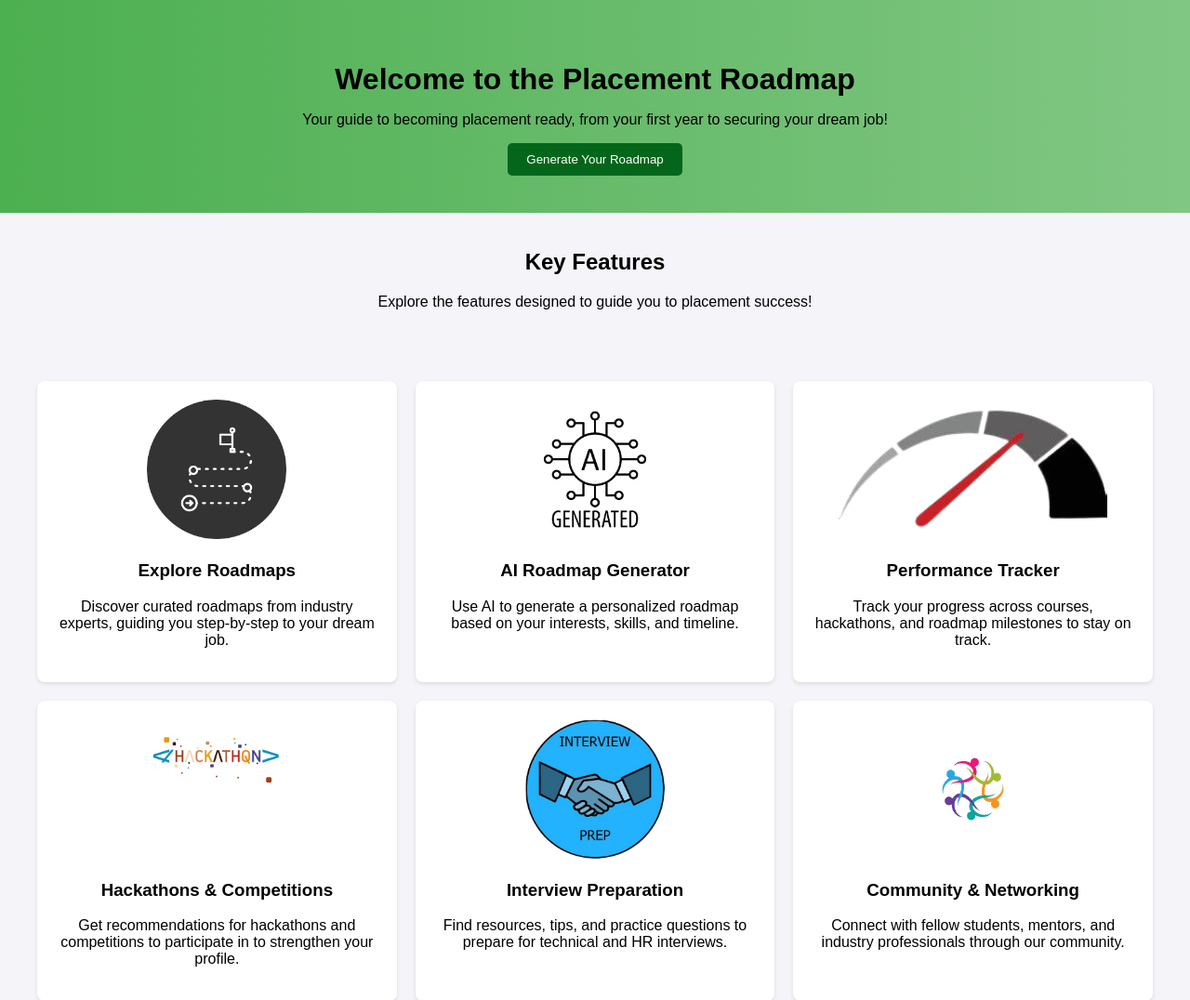
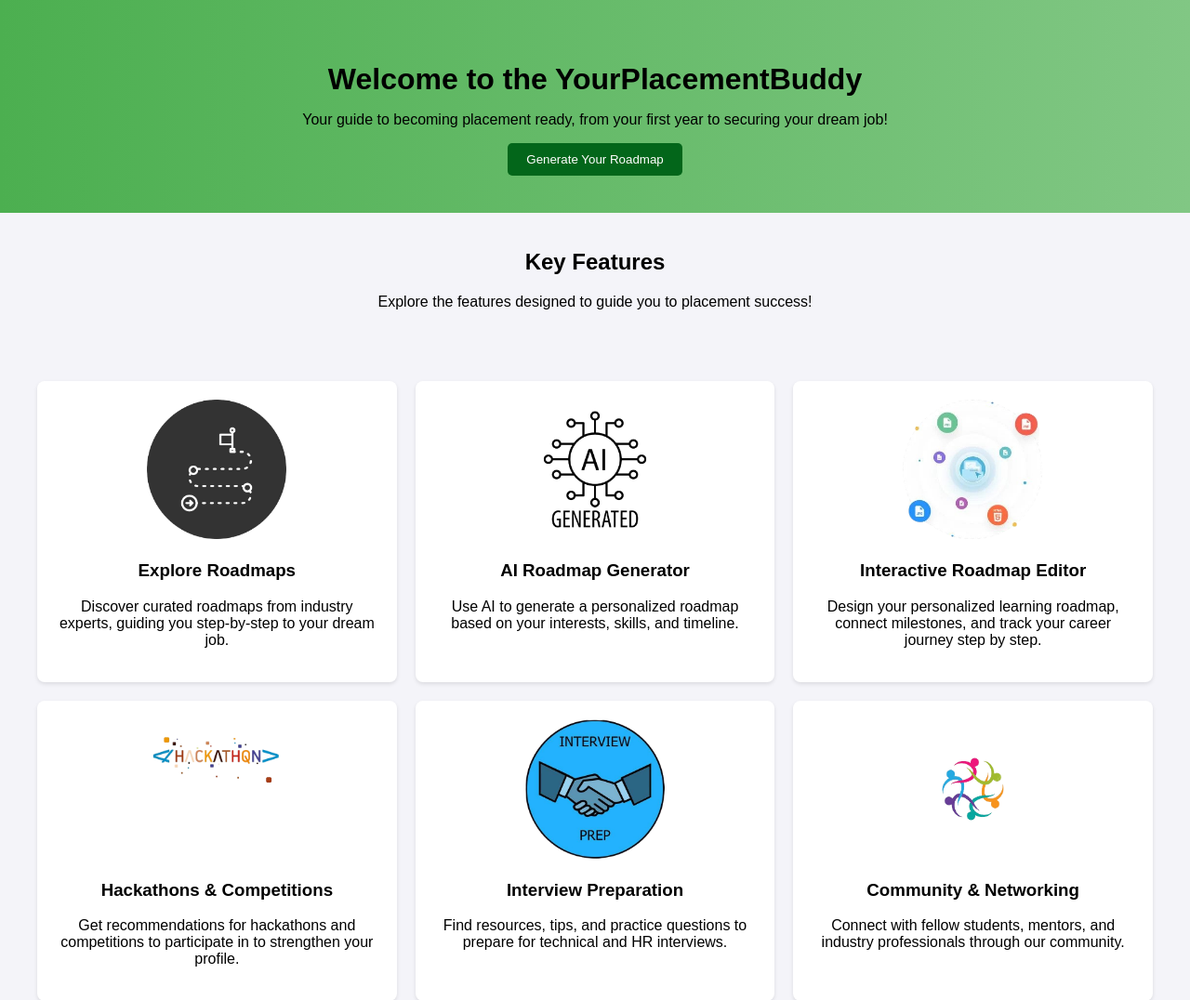
Before and after one commit to AgrawalAdarsh/YourPlacementBuddy, a Django app: page / in a window 1280 px wide. Shown: the part 70-1146 px from the top of the page at 93% size. Run offline with Django 5.2, Linux system fonts and the light colour scheme.

Commit message:
Add files via upload

```diff
--- a/webfinal/accounts/templates/index.html
+++ b/webfinal/accounts/templates/index.html
@@ -65,7 +65,7 @@
     <!-- Main Content -->
     <main>
         <section class="intro">
-            <h1>Welcome to the Placement Roadmap</h1>
+            <h1>Welcome to the YourPlacementBuddy</h1>
             <p>Your guide to becoming placement ready, from your first year to securing your dream job!</p>
             <button onclick="window.location.href='{% url 'airoadmap' %}'">Generate Your Roadmap</button>
         </section>
@@ -77,36 +77,36 @@
         </section>
 
         <section class="features">
-            <div class="feature">
+            <a href="{% url 'resource' %}#sde-sheets" class="feature" style="text-decoration: none; color: inherit; font-weight: normal; cursor: default;">
                 <img src="{% static 'image/roadmap.png' %}" alt="Explore Roadmaps">
                 <h3>Explore Roadmaps</h3>
                 <p>Discover curated roadmaps from industry experts, guiding you step-by-step to your dream job.</p>
-            </div>
-            <div class="feature">
+            </a>
+            <a href="{% url 'airoadmap' %}" class="feature" style="text-decoration: none; color: inherit; font-weight: normal; cursor: default;">
                 <img src="{% static 'image/airoadmap.png' %}" alt="AI Roadmap Generator">
                 <h3>AI Roadmap Generator</h3>
                 <p>Use AI to generate a personalized roadmap based on your interests, skills, and timeline.</p>
-            </div>
-            <div class="feature">
-                <img src="{% static 'image/tracker.png' %}" alt="Performance Tracker">
-                <h3>Performance Tracker</h3>
-                <p>Track your progress across courses, hackathons, and roadmap milestones to stay on track.</p>
-            </div>
-            <div class="feature">
+            </a>
+            <a href="{% url 'roadmap' %}" class="feature" style="text-decoration: none; color: inherit; font-weight: normal; cursor: default;">
+                <img src="{% static 'image/visual_roadmap.png' %}" alt="Interactive Roadmap Editor">
+                <h3>Interactive Roadmap Editor</h3>
+                <p>Design your personalized learning roadmap, connect milestones, and track your career journey step by step.</p>
+            </a>
+            <a href="{% url 'hackathons' %}" class="feature" style="text-decoration: none; color: inherit; font-weight: normal; cursor: default;">
                 <img src="{% static 'image/hackathon.png' %}" alt="Hackathons & Competitions">
                 <h3>Hackathons & Competitions</h3>
                 <p>Get recommendations for hackathons and competitions to participate in to strengthen your profile.</p>
-            </div>
-            <div class="feature">
+            </a>
+            <a href="{% url 'resource'%}#internship-prep" class="feature" style="text-decoration: none; color: inherit; font-weight: normal; cursor: default;">
                 <img src="{% static 'image/interview.png' %}" alt="Interview Preparation">
                 <h3>Interview Preparation</h3>
                 <p>Find resources, tips, and practice questions to prepare for technical and HR interviews.</p>
-            </div>
-            <div class="feature">
+            </a>
+            <a href="{% url 'chatroom' room_name='general' %}" class="feature" style="text-decoration: none; color: inherit; font-weight: normal; cursor: default;">
                 <img src="{% static 'image/community.png' %}" alt="Community & Networking">
                 <h3>Community & Networking</h3>
                 <p>Connect with fellow students, mentors, and industry professionals through our community.</p>
-            </div>
+            </a>
         </section>
 
         <!-- How It Works Section -->
--- a/webfinal/accounts/templates/resource.html
+++ b/webfinal/accounts/templates/resource.html
@@ -62,7 +62,7 @@
         <aside class="sidebar">
             <h2>Resources Navigation</h2>
             <ul>
-                <li><a href="#internship-prep">Internship Preparation</a></li>
+                <li><a href="#internship-prep">Interview Preparation</a></li>
                 <li><a href="#sde-sheets">SDE Sheets</a></li>
                 <li><a href="#video-lectures">Video Lectures</a></li>
                 <li><a href="#placement-roadmaps">Yearly Guides</a></li>
@@ -78,7 +78,7 @@
             <!-- Internship Preparation-->
             <section id="internship-prep" class="resource-section">
 
-                <h2>Internship Preparation</h2>
+                <h2>Interview Preparation</h2>
                     <!-- Scrollable table wrapper -->
             <div style="max-height: 400px; overflow-y: auto; border: 1px solid black;">
 
```
Also changed, not shown: webfinal/accounts/templates/roadmap.html (line endings or trailing spaces).
